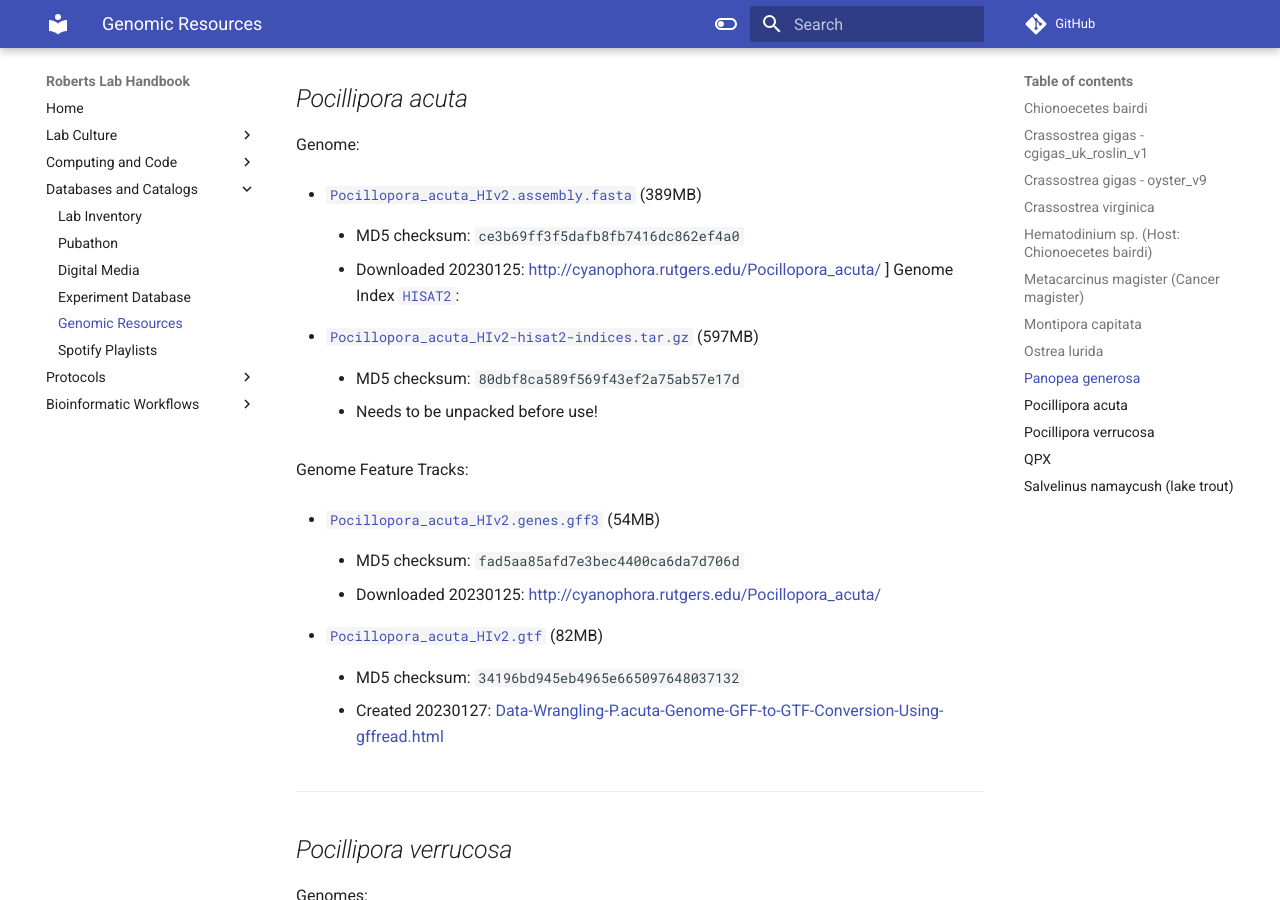
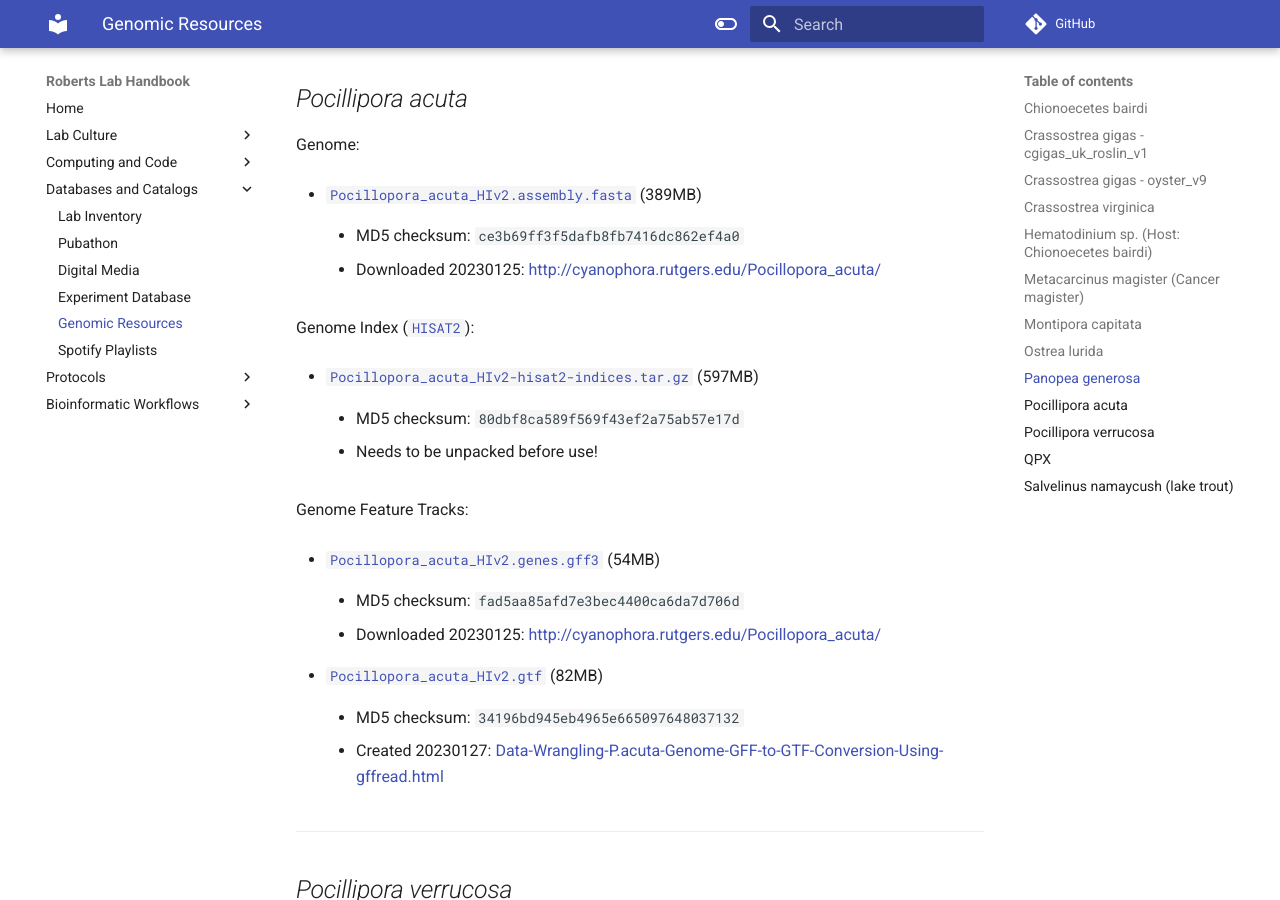
Before and after one commit to RobertsLab/resources, an MkDocs documentation site: the page built from docs/Genomic-Resources.md, in a window 1280 px wide and 900 px high, scrolled down 17104 px. Built offline with MkDocs 1.6.1 and Material for MkDocs 9.7.7, drawn with Linux system fonts in a browser that asks for light colours; comment, search, counter and statistics services are not loaded.

```diff
--- a/docs/Genomic-Resources.md
+++ b/docs/Genomic-Resources.md
@@ -785,8 +785,8 @@ Genome:
     - MD5 checksum: `ce3b69ff3f5dafb8fb7416dc862ef4a0`
 
     - Downloaded 20230125: [http://cyanophora.rutgers.edu/Pocillopora_acuta/](http://cyanophora.rutgers.edu/Pocillopora_acuta/)
-]
-Genome Index [`HISAT2`](https://daehwankimlab.github.io/hisat2/):
+
+Genome Index ([`HISAT2`](https://daehwankimlab.github.io/hisat2/)):
 
   - [`Pocillopora_acuta_HIv2-hisat2-indices.tar.gz`](https://gannet.fish.washington.edu/Atumefaciens/20230131-pacu-HIv2-hisat2-build-index/Pocillopora_acuta_HIv2-hisat2-indices.tar.gz) (597MB)
 
```
